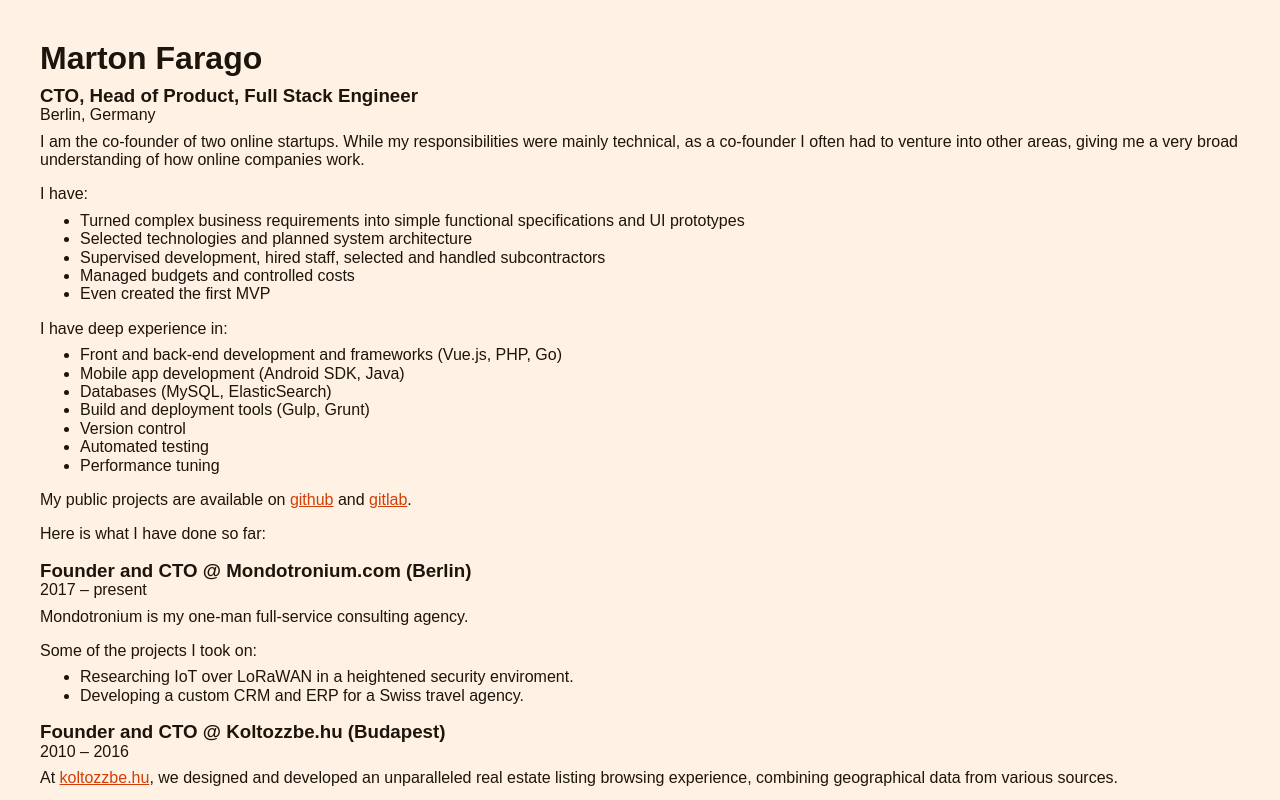
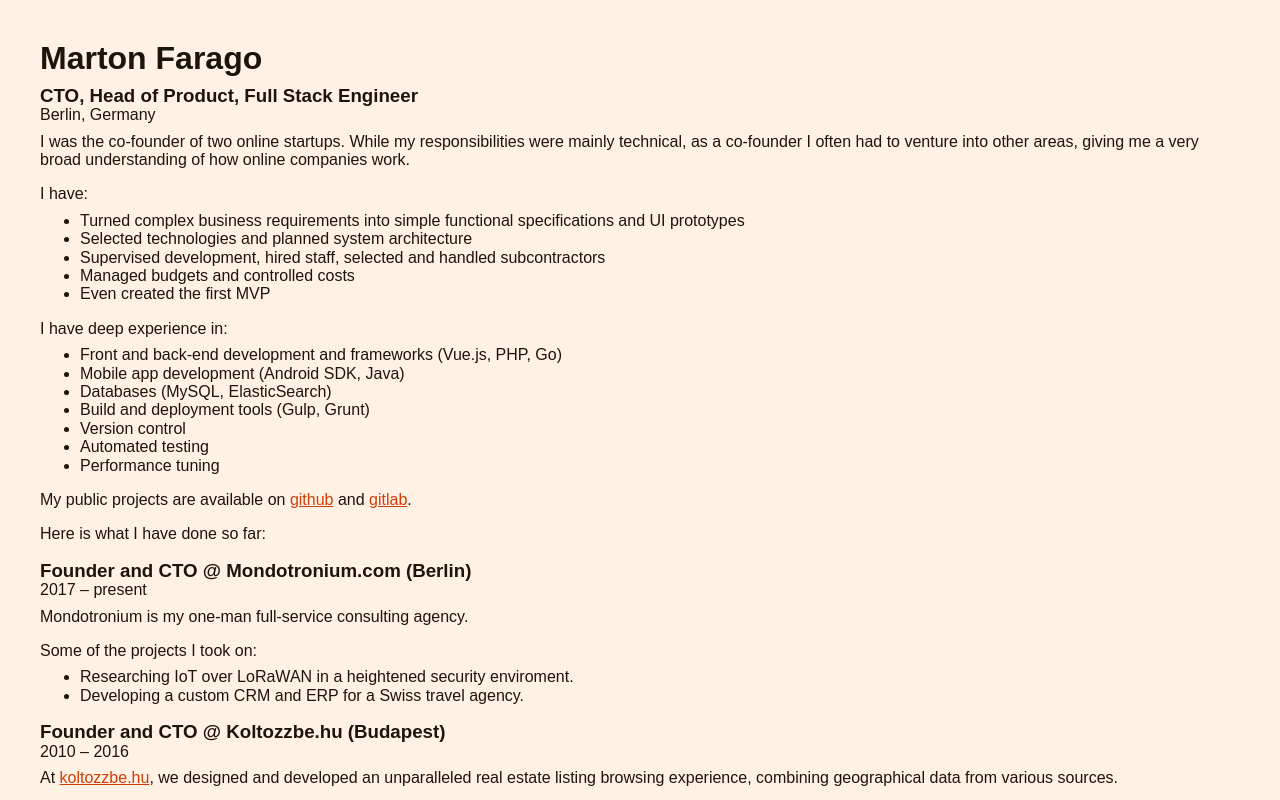
Before and after one commit to Mondotronium/mondotronium.github.io, a plain HTML site: page cv.html in a window 1280 px wide. Shown: the top 800 px of the page. Drawn offline with Linux system fonts and the light colour scheme.

Commit message:
time fix

```diff
--- a/cv.html
+++ b/cv.html
@@ -57,7 +57,7 @@
 
 
 
-		<p>I am the co-founder of two online startups. While my responsibilities were mainly technical, as a co-founder I often had to venture into other areas, giving me a very broad understanding of how online companies work.</p>
+		<p>I was the co-founder of two online startups. While my responsibilities were mainly technical, as a co-founder I often had to venture into other areas, giving me a very broad understanding of how online companies work.</p>
 
 		<p>I have:</p>
 
```
